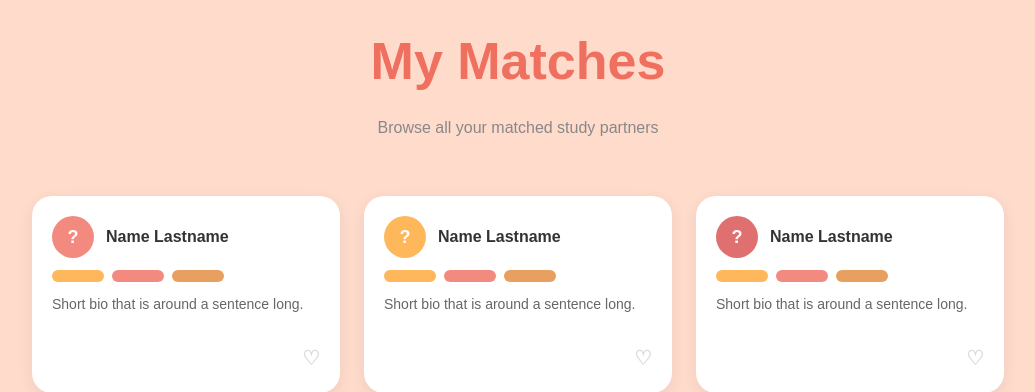
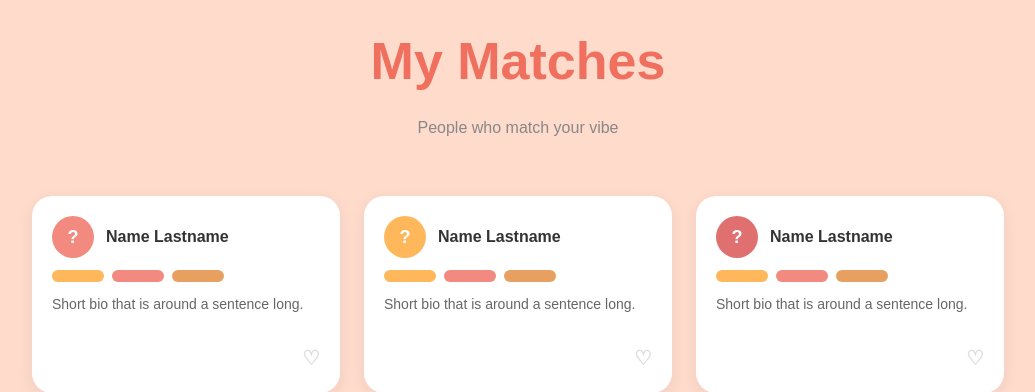
Before and after one commit to TomTran11/CITS3403_AGILE_WEB, a Flask app: page /matching in a window 1280 px wide. Shown: the part 102-494 px from the top of the page, without its empty margins (122-1157 px from the left). Run offline with Flask 3, Linux system fonts and the light colour scheme; the visitor is signed in with stand-in values (Sample User, id 1).

Commit message:
change text on matching page

```diff
--- a/web/templates/main/matching.html
+++ b/web/templates/main/matching.html
@@ -13,7 +13,7 @@
 
     <h1 class="dashboard-greeting">My Matches</h1>
 
-    <p class="matching-subtitle">Browse all your matched study partners</p>
+    <p class="matching-subtitle">People who match your vibe</p>
 
     <div class="matching-grid">
         {% for i in range(9) %}
```
